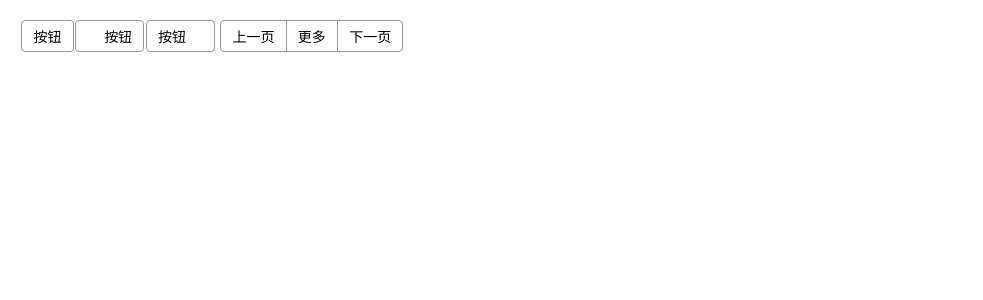
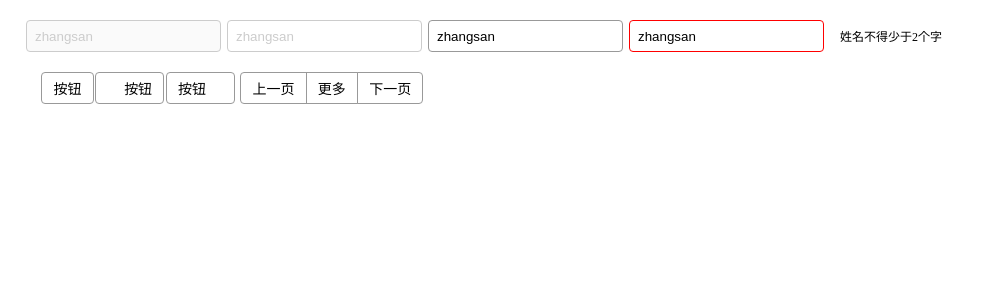
Before and after one commit to DT-seven/Vue-UI-gulu, a Vue app: page / in a window 1280 px wide. Shown: the top 300 px of the page, without its empty margins (0-983 px from the left). Built offline with nearby package versions, Linux system fonts and the light colour scheme.

Commit message:
提交input组件及其样式

```diff
--- a/index.js
+++ /dev/null
@@ -1,5 +0,0 @@
-import GButton from "./src/components/button.vue";
-import GIcon from "./src/components/icon.vue";
-import ButtonGroup from "./src/components/ButtonGroup.vue";
-
-export { GButton, GIcon, ButtonGroup };
--- a/src/App.vue
+++ b/src/App.vue
@@ -1,5 +1,12 @@
 <template>
   <div id="app">
+    <div id="gulu-input">
+      <g-input value="zhangsan" disabled></g-input>
+      <g-input value="zhangsan" readOnly></g-input>
+      <g-input value="zhangsan"></g-input>
+      <g-input value="zhangsan" :error="errorMessage"></g-input>
+    </div>
+    <div id="gulu-button" style="margin: 20px;">
       <g-button :loading="loading1" @click="loading1 = !loading1">
         按钮
       </g-button>
@@ -19,7 +26,7 @@
         <g-button>更多</g-button>
         <g-button>下一页</g-button>
       </button-group>
-    <div id="test"></div>
+    </div>
   </div>
 </template>
 
@@ -31,6 +38,7 @@ export default {
       loading1: false,
       loading2: false,
       loading3: false,
+      errorMessage: "姓名不得少于2个字",
     };
   },
 };
--- a/src/assets/js/icon.js
+++ b/src/assets/js/icon.js
@@ -1,5 +1,5 @@
 const scr = document.createElement("script");
 
-scr.src = "//at.alicdn.com/t/font_1967024_o2quhl9145.js";
+scr.src = "//at.alicdn.com/t/font_1967024_wysn7aqqot.js";
 
 document.body.appendChild(scr);
--- a/src/components/ButtonGroup.vue
+++ b/src/components/ButtonGroup.vue
@@ -5,7 +5,7 @@
 </template>
 <script>
 export default {
-  name: "buttongroup",
+  name: "gulu-buttongroup",
 };
 </script>
 <style scoped lang="scss">
--- a/src/components/button.vue
+++ b/src/components/button.vue
@@ -1,5 +1,9 @@
 <template>
-  <button :class="{ [`icon-${iconPosition}`]: true }" @click="$emit('click')" class="g-button">
+  <button
+    :class="{ [`icon-${iconPosition}`]: true }"
+    @click="$emit('click')"
+    class="g-button"
+  >
     <g-icon name="jiazai" class="icon loading" v-if="loading"></g-icon>
     <g-icon :name="icon" v-if="icon && !loading" class="icon"></g-icon>
     <div class="content">
@@ -22,12 +26,12 @@ export default {
     iconPosition: {
       type: String,
       default: "left",
-      validator: function (value) {
+      validator: function(value) {
         return value !== "right" || value !== "left";
       },
     },
   },
-  name: "GButton",
+  name: "gulu-gbutton",
 };
 </script>
 <style scoped lang="scss">
--- a/src/components/icon.vue
+++ b/src/components/icon.vue
@@ -8,7 +8,12 @@
 <script>
 export default {
   props: ["name"],
-  name: "GIcon",
+  name: "gulu-gicon",
 };
 </script>
-<style scoped></style>
+<style scoped>
+div {
+  display: inline-block;
+  margin: 0 2px;
+}
+</style>
--- /dev/null
+++ b/src/components/input.vue
@@ -0,0 +1,76 @@
+<template>
+  <div class="wrapper" :class="{ error: error }">
+    <input
+      :value="value"
+      :disabled="disabled"
+      :readOnly="readOnly"
+      :error="error"
+      type="text"
+    />
+    <template v-if="error">
+      <g-icon name="test"></g-icon>
+      <span v-text="error"></span>
+    </template>
+  </div>
+</template>
+<script>
+import GIcon from "./icon";
+export default {
+  name: "gulu-input",
+  components: {
+    GIcon,
+  },
+  props: {
+    value: {
+      type: String,
+    },
+    disabled: {
+      type: Boolean,
+      default: false,
+    },
+    readOnly: {
+      type: Boolean,
+      default: false,
+    },
+    error: {
+      type: String,
+    },
+  },
+};
+</script>
+<style scoped lang="scss">
+$height: 32px;
+$border-color: #999;
+$border-color-hover: #666;
+$font-size: 12px;
+$box-shadow-color: rgb(0, 0, 0, 0.5);
+.wrapper {
+  font-size: $font-size;
+  display: inline-block;
+  margin-left: 0.5em;
+  > input {
+    height: $height;
+    border: 1px solid $border-color;
+    padding: 0 8px;
+    border-radius: 4px;
+    &:hover {
+      border-color: $border-color-hover;
+    }
+    &:focus {
+      box-shadow: inset 0 1px 3px $box-shadow-color;
+      outline: none;
+    }
+    &[disabled],
+    &[readOnly] {
+      border-color: #ccc;
+      color: #ccc;
+      cursor: not-allowed;
+    }
+  }
+  &.error {
+    > input {
+      border-color: red;
+    }
+  }
+}
+</style>
--- a/src/main.js
+++ b/src/main.js
@@ -3,12 +3,14 @@ import App from "./App.vue";
 import "./assets/css/icon.css";
 import GButton from "./components/button.vue";
 import ButtonGroup from "./components/ButtonGroup.vue";
+import GInput from "./components/input.vue";
 import "../src/assets/js/icon";
 import "./assets/css/reset.css";
 Vue.config.productionTip = false;
 
 Vue.component("g-button", GButton);
 Vue.component("button-group", ButtonGroup);
+Vue.component("g-input", GInput);
 
 new Vue({
   render: (h) => h(App),
```
Lines whose indentation alone changed are shown as unchanged.
